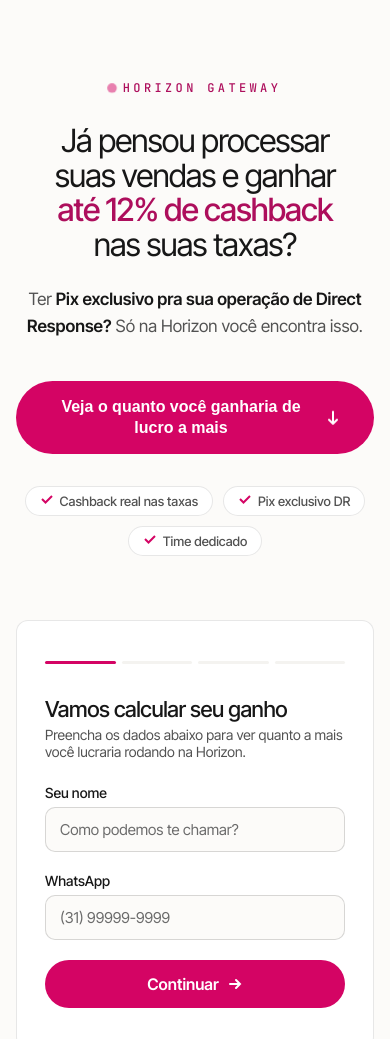
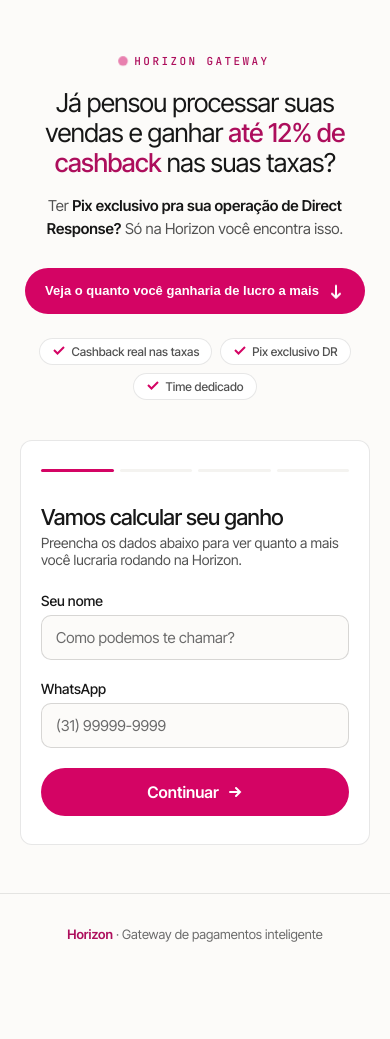
Before and after one commit to henriquechamon/funil-horizon-pags, a plain HTML site: page funil-horizon.html in a window 390 px wide. Shown: the top 1039 px of the page. After the commit the page ends 974 px from the top, so only its background shows below. Drawn offline with Linux system fonts and the light colour scheme.

Commit message:
fix: mobile-first responsive layout, add proper HTML skeleton
Co-Authored-By: Claude Opus 4.6 <noreply@anthropic.com>

```diff
--- a/funil-horizon.html
+++ b/funil-horizon.html
@@ -1,3 +1,8 @@
+<!DOCTYPE html>
+<html lang="pt-BR">
+<head>
+<meta charset="utf-8">
+<meta name="viewport" content="width=device-width, initial-scale=1, viewport-fit=cover">
 <title>Funil Horizon</title>
 <meta name="claude:viewport-fit-sides" content="cover">
 
@@ -81,14 +86,15 @@ fbq('track', 'PageView');
 
 * { box-sizing: border-box; margin: 0; padding: 0; }
 
+html { overflow-x: hidden; }
+
 body {
   font-family: "Inter Tight", ui-sans-serif, system-ui, sans-serif;
   background: var(--bg);
   color: var(--ink);
   -webkit-font-smoothing: antialiased;
-  padding-left: max(16px, env(safe-area-inset-left, 0px));
-  padding-right: max(16px, env(safe-area-inset-right, 0px));
-  padding-block: 0;
+  padding: 0;
+  overflow-x: hidden;
 }
 
 body::before {
@@ -100,18 +106,21 @@ body::before {
   background: var(--bg);
 }
 
-.dentro { max-width: 720px; margin-inline: auto; }
+.dentro { max-width: 720px; margin-inline: auto; padding-inline: 20px; width: 100%; }
 
 /* ---- HERO ---- */
-.hero { padding: 80px 0 64px; text-align: center; }
+.hero { padding: 48px 0 40px; text-align: center; }
 @media (min-width: 640px) { .hero { padding: 120px 0 80px; } }
 
 .hero-eyebrow {
   display: inline-flex; align-items: center; gap: 8px;
   font-family: "JetBrains Mono", ui-monospace, monospace;
-  font-size: 12px; font-weight: 500;
-  letter-spacing: 0.28em; text-transform: uppercase;
-  color: var(--lp-texto); margin-bottom: 28px;
+  font-size: 11px; font-weight: 500;
+  letter-spacing: 0.22em; text-transform: uppercase;
+  color: var(--lp-texto); margin-bottom: 20px;
+}
+@media (min-width: 640px) {
+  .hero-eyebrow { font-size: 12px; letter-spacing: 0.28em; margin-bottom: 28px; }
 }
 .hero-eyebrow::before {
   content: ""; width: 6px; height: 6px; border-radius: 50%;
@@ -124,26 +133,34 @@ body::before {
 }
 
 .hero h1 {
-  font-size: clamp(32px, 6vw, 56px); font-weight: 400;
-  line-height: 1.08; letter-spacing: -0.03em;
-  max-width: 680px; margin-inline: auto; text-wrap: balance;
+  font-size: 26px; font-weight: 400;
+  line-height: 1.15; letter-spacing: -0.02em;
+  margin-inline: auto; text-wrap: balance;
+  word-wrap: break-word; overflow-wrap: break-word;
+}
+@media (min-width: 640px) {
+  .hero h1 { font-size: clamp(36px, 5vw, 56px); line-height: 1.08; letter-spacing: -0.03em; max-width: 680px; }
 }
 .hero h1 .rosa { color: var(--accent-2); font-weight: 500; }
 
 .hero-sub {
-  margin-top: 24px; font-size: 17px; line-height: 1.6;
+  margin-top: 16px; font-size: 15px; line-height: 1.55;
   color: var(--muted); max-width: 520px; margin-inline: auto;
 }
-@media (min-width: 640px) { .hero-sub { font-size: 19px; } }
+@media (min-width: 640px) { .hero-sub { margin-top: 24px; font-size: 19px; line-height: 1.6; } }
 .hero-sub strong { color: var(--ink); font-weight: 600; }
 
 .hero-cta {
-  display: inline-flex; align-items: center; gap: 10px;
-  margin-top: 40px; padding: 16px 32px; border-radius: 9999px;
+  display: inline-flex; align-items: center; gap: 8px;
+  margin-top: 28px; padding: 14px 20px; border-radius: 9999px;
   background: var(--accent); color: var(--on-accent);
-  font-size: 16px; font-weight: 600; border: none; cursor: pointer;
+  font-size: 13px; font-weight: 600; border: none; cursor: pointer;
   transition: background .2s, transform .2s;
   text-decoration: none; line-height: 1.3; text-align: center;
+  max-width: 100%; word-wrap: break-word;
+}
+@media (min-width: 640px) {
+  .hero-cta { margin-top: 40px; padding: 16px 32px; font-size: 16px; }
 }
 .hero-cta:hover { background: var(--accent-hover); transform: translateY(-1px); }
 .hero-cta .arrow-down {
@@ -159,22 +176,27 @@ body::before {
 /* ---- BADGES ---- */
 .badges {
   display: flex; flex-wrap: wrap; justify-content: center;
-  gap: 10px; margin-top: 32px;
+  gap: 8px; margin-top: 24px;
 }
 .badge-item {
-  display: inline-flex; align-items: center; gap: 6px;
-  padding: 6px 14px; border-radius: 9999px;
+  display: inline-flex; align-items: center; gap: 5px;
+  padding: 5px 12px; border-radius: 9999px;
   border: 1px solid var(--border); background: var(--surface);
-  font-size: 13px; font-weight: 500; color: var(--muted);
+  font-size: 12px; font-weight: 500; color: var(--muted);
+}
+@media (min-width: 640px) {
+  .badges { gap: 10px; margin-top: 32px; }
+  .badge-item { padding: 6px 14px; font-size: 13px; gap: 6px; }
 }
 .badge-item svg { color: var(--accent); flex-shrink: 0; }
 
 /* ---- FORM ---- */
-.form-section { padding: 0 0 80px; }
+.form-section { padding: 0 0 48px; }
+@media (min-width: 640px) { .form-section { padding: 0 0 80px; } }
 
 .form-card {
   background: var(--card); border: 1px solid var(--border);
-  border-radius: 12px; padding: 40px 28px;
+  border-radius: 12px; padding: 28px 20px;
   max-width: 540px; margin-inline: auto;
 }
 @media (min-width: 640px) { .form-card { padding: 48px 40px; } }
@@ -261,12 +283,13 @@ body::before {
 .loading-screen .loading-name { font-weight: 600; color: var(--ink); }
 
 /* ---- RESULT ---- */
-.result-screen { display: none; text-align: center; padding: 40px 0 80px; }
+.result-screen { display: none; text-align: center; padding: 24px 0 48px; }
+@media (min-width: 640px) { .result-screen.visible { padding: 40px 0 80px; } }
 .result-screen.visible { display: block; }
 
 .result-card {
   background: var(--card); border: 1px solid var(--border);
-  border-radius: 12px; padding: 40px 28px;
+  border-radius: 12px; padding: 28px 20px;
   max-width: 540px; margin-inline: auto;
   animation: scaleIn .4s ease both;
 }
@@ -284,10 +307,11 @@ body::before {
 }
 
 .result-card .big-number {
-  font-size: clamp(36px, 8vw, 56px); font-weight: 300;
+  font-size: 32px; font-weight: 300;
   letter-spacing: -0.03em; color: var(--accent-2); line-height: 1.1;
   font-variant-numeric: tabular-nums;
 }
+@media (min-width: 640px) { .result-card .big-number { font-size: clamp(36px, 8vw, 56px); } }
 .result-card .big-number-label {
   font-size: 15px; color: var(--muted); margin-top: 8px; line-height: 1.5;
 }
@@ -298,16 +322,17 @@ body::before {
 .result-team strong { color: var(--ink); }
 
 .result-waiting {
-  font-size: clamp(22px, 4vw, 28px); font-weight: 500;
-  letter-spacing: -0.02em; color: var(--ink); margin: 32px 0 8px;
+  font-size: 20px; font-weight: 500;
+  letter-spacing: -0.02em; color: var(--ink); margin: 24px 0 6px;
 }
+@media (min-width: 640px) { .result-waiting { font-size: 28px; margin: 32px 0 8px; } }
 .result-waiting-sub { font-size: 15px; color: var(--muted); margin-bottom: 32px; }
 
 /* ---- CONTACTS ---- */
 .contacts { display: flex; flex-direction: column; gap: 12px; }
 .contact-btn {
-  display: flex; align-items: center; gap: 14px;
-  padding: 14px 20px; border-radius: 12px;
+  display: flex; align-items: center; gap: 10px;
+  padding: 12px 14px; border-radius: 12px;
   border: 1px solid var(--border); background: var(--surface);
   text-decoration: none; color: var(--ink);
   transition: border-color .2s, transform .2s, box-shadow .2s;
@@ -375,6 +400,8 @@ body::before {
   }
 }
 </style>
+</head>
+<body>
 
 <!-- ===================== HERO ===================== -->
 <section class="hero">
@@ -718,3 +745,5 @@ body::before {
   });
 })();
 </script>
+</body>
+</html>
```
Also changed, not shown: index.html (+58 -29 lines).
